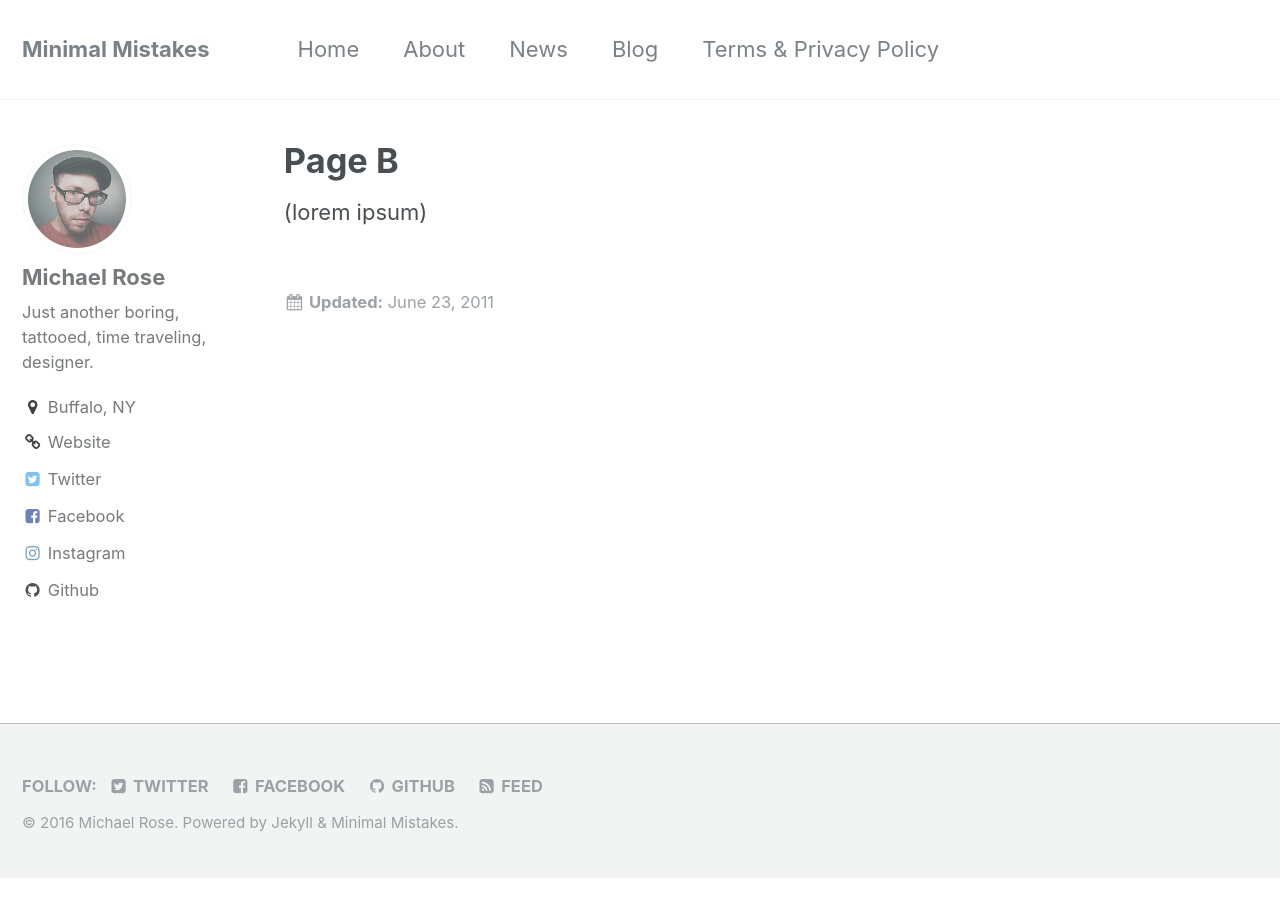
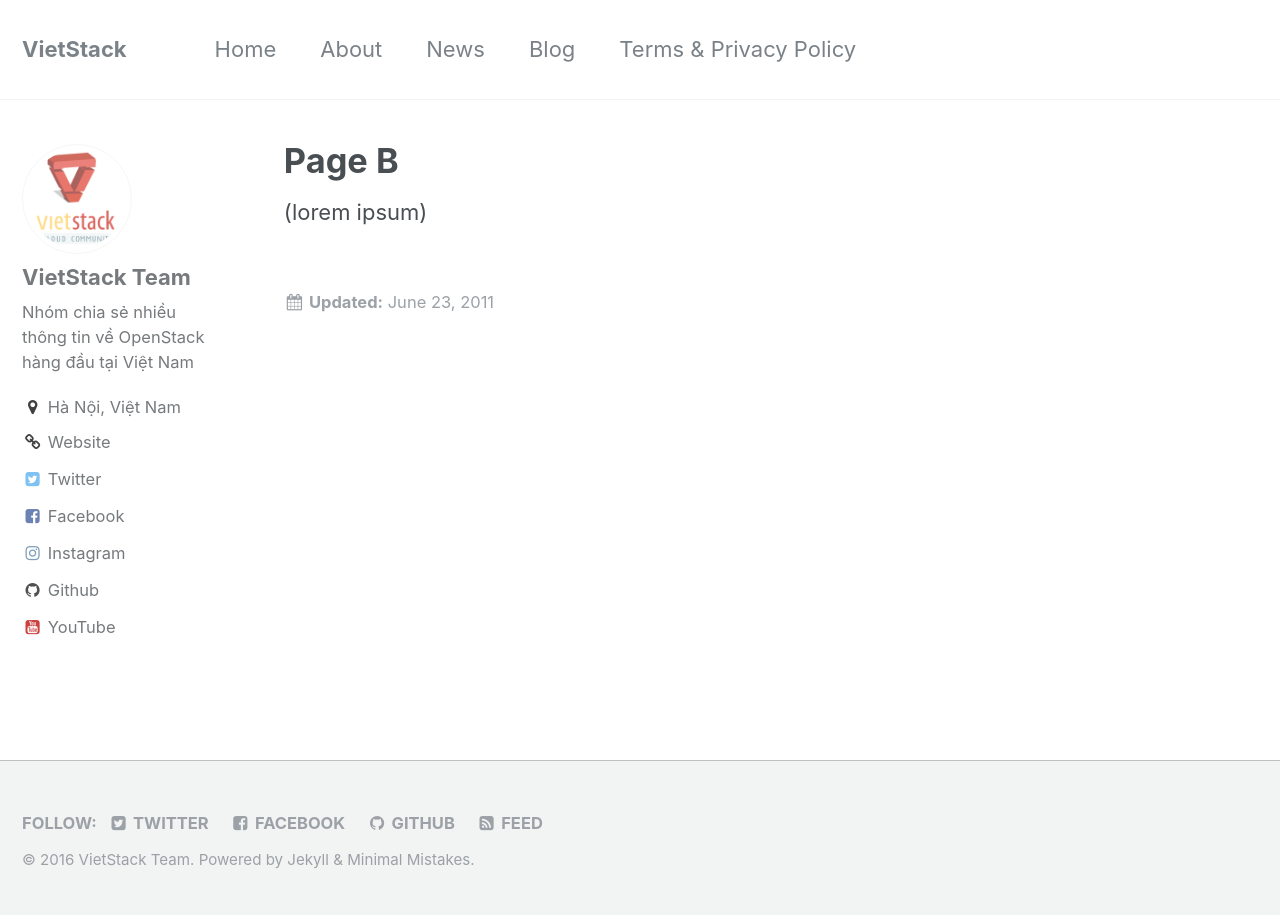
Before and after one commit to vietstack/vietstack.github.io.bka, a Jekyll site: the page built from _pages/page-b.md, in a window 1280 px wide. Built offline with Jekyll 4.4.1, drawn with Linux system fonts in a browser that asks for light colours.

Commit message:
update link
update link

```diff
--- a/_config.yml
+++ b/_config.yml
@@ -7,13 +7,13 @@
 
 # Site Settings
 locale                   : "en-US"
-title                    : "Minimal Mistakes"
+title                    : "VietStack"
 title_separator          : "-"
-name                     : &name "Michael Rose"
+name                     : &name "VietStack Team"
 description              : &description "A flexible Jekyll theme for your blog or site with a minimalist aesthetic."
-url                      : https://mmistakes.github.io # the base hostname & protocol for your site e.g. "https://mmistakes.github.io"
-baseurl                  : "/minimal-mistakes" # the subpath of your site, e.g. "/blog"
-repository               : "mmistakes/minimal-mistakes"
+url                      : "https://vietstack.github.io" # the base hostname & protocol for your site e.g. "https://mmistakes.github.io"
+baseurl                  : "" # the subpath of your site, e.g. "/blog"
+repository               : ""
 teaser                   : # filename of teaser fallback teaser image placed in /images/, .e.g. "500x300.png"
 # breadcrumbs            : false # true, false (default)
 words_per_minute         : 200
@@ -55,9 +55,9 @@ yandex_site_verification :
 
 # Social Sharing
 twitter:
-  username               : &twitter "mmistakes"
+  username               : &twitter "vietstack"
 facebook:
-  username               : &facebook "michaelrose"
+  username               : &facebook "vietstack"
   app_id                 :
   publisher              :
 og_image                 : "site-logo.png" # Open Graph/Twitter default site image
@@ -67,8 +67,8 @@ social:
   type                   : # Person or Organization (defaults to Person)
   name                   : # If the user or organization name differs from the site's name
   links: # An array of links to social media profiles
-    - "https://twitter.com/mmistakes"
-    - "https://facebook.com/michaelrose"
+    - "https://twitter.com/vietstack"
+    - "https://facebook.com/vietstack"
 
 # Analytics
 analytics:
@@ -80,21 +80,21 @@ analytics:
 # Site Author
 author:
   name             : *name
-  avatar           : "michael-rose.jpg"
-  bio              : "Just another boring, tattooed, time traveling, designer."
-  location         : "Buffalo, NY"
+  avatar           : "vietstack-logo.png"
+  bio              : "Nhóm chia sẻ nhiều thông tin về OpenStack hàng đầu tại Việt Nam"
+  location         : "Hà Nội, Việt Nam"
   email            :
-  uri              : "https://mademistakes.com"
+  uri              : "https://vietstack.vn"
   bitbucket        :
   codepen          :
   dribbble         :
   flickr           :
   facebook         : *facebook
   foursquare       :
-  github           : "mmistakes"
+  github           : "vietstacker"
   google_plus      :
   keybase          :
-  instagram        : "mmistakes"
+  instagram        : "vietstack"
   lastfm           :
   linkedin         :
   pinterest        :
@@ -106,7 +106,7 @@ author:
   vine             :
   weibo            :
   xing             :
-  youtube          :
+  youtube          : "vietstack"
 
 
 # Reading Files
@@ -250,7 +250,7 @@ sass:
 permalink: /:categories/:title/
 # paginate: 5 # amount of posts to show
 # paginate_path: /page:num/
-timezone: America/New_York # http://en.wikipedia.org/wiki/List_of_tz_database_time_zones
+timezone: Asia/Ho_Chi_Minh # http://en.wikipedia.org/wiki/List_of_tz_database_time_zones
 
 
 # Plugins
```
